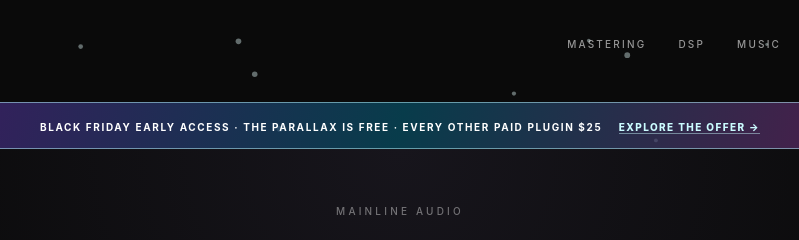
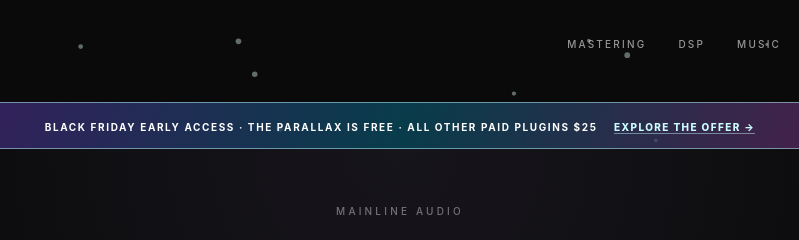
Before and after one commit to henrystillmusic/mainline-audio, a plain HTML site: page the-focal-point.html in a window 1280 px wide. Shown: the top 240 px of the page, 240-1039 px from the left. Drawn offline with Linux system fonts and the light colour scheme; a web font is replaced by a local one.

Commit message:
Polish promotion copy and update privacy disclosures for full DSP catalog

```diff
--- a/the-focal-point.html
+++ b/the-focal-point.html
@@ -112,7 +112,7 @@
       <img class="nav-logo" src="the-final-word-assets/img/logo-wordmark.png" alt="Mainline Audio">
     </a>
   </nav>
-<div class="black-friday-strip"><span>Black Friday Early Access · The Parallax is free · every other paid plugin $25</span> <a href="dsp.html">Explore the offer →</a></div>
+<div class="black-friday-strip"><span>Black Friday Early Access · The Parallax is free · all other paid plugins $25</span> <a href="dsp.html">Explore the offer →</a></div>
 
   <section class="hero">
     <p class="hero-eyebrow">Mainline Audio</p>
```
